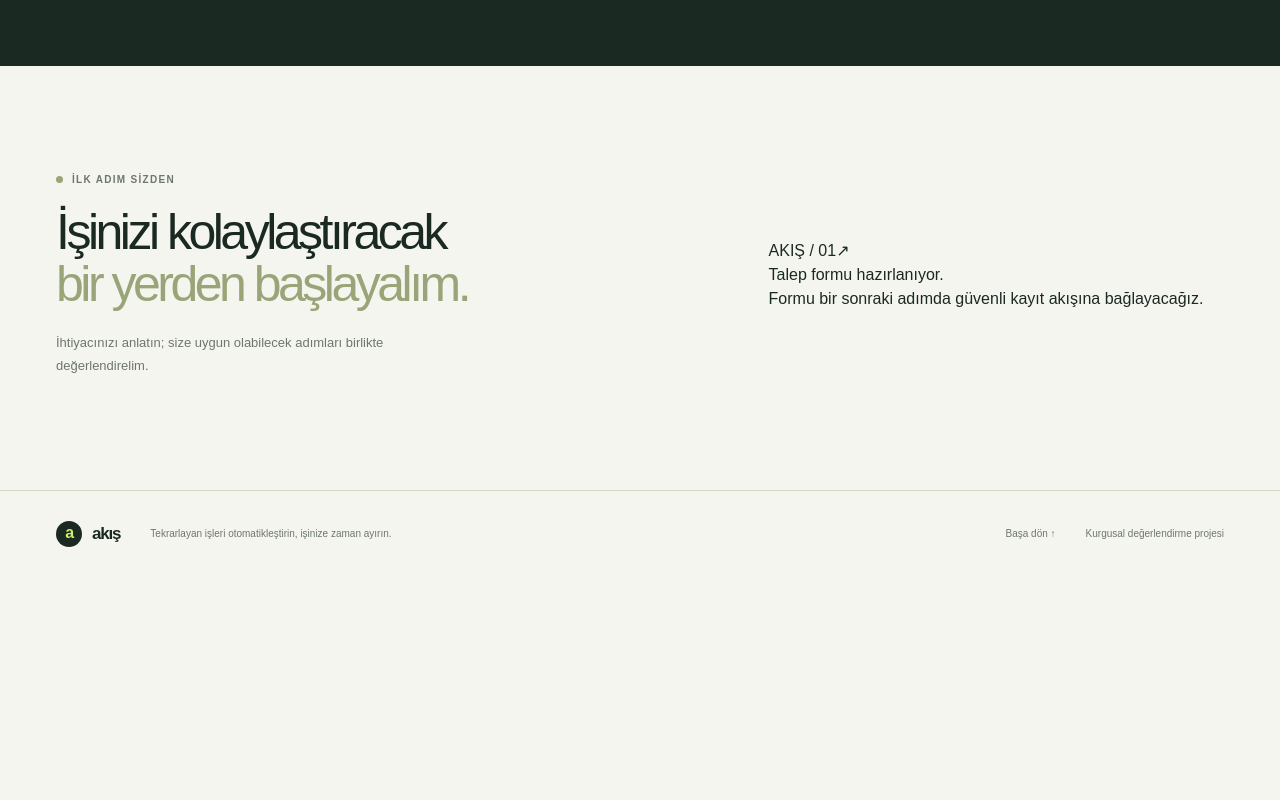
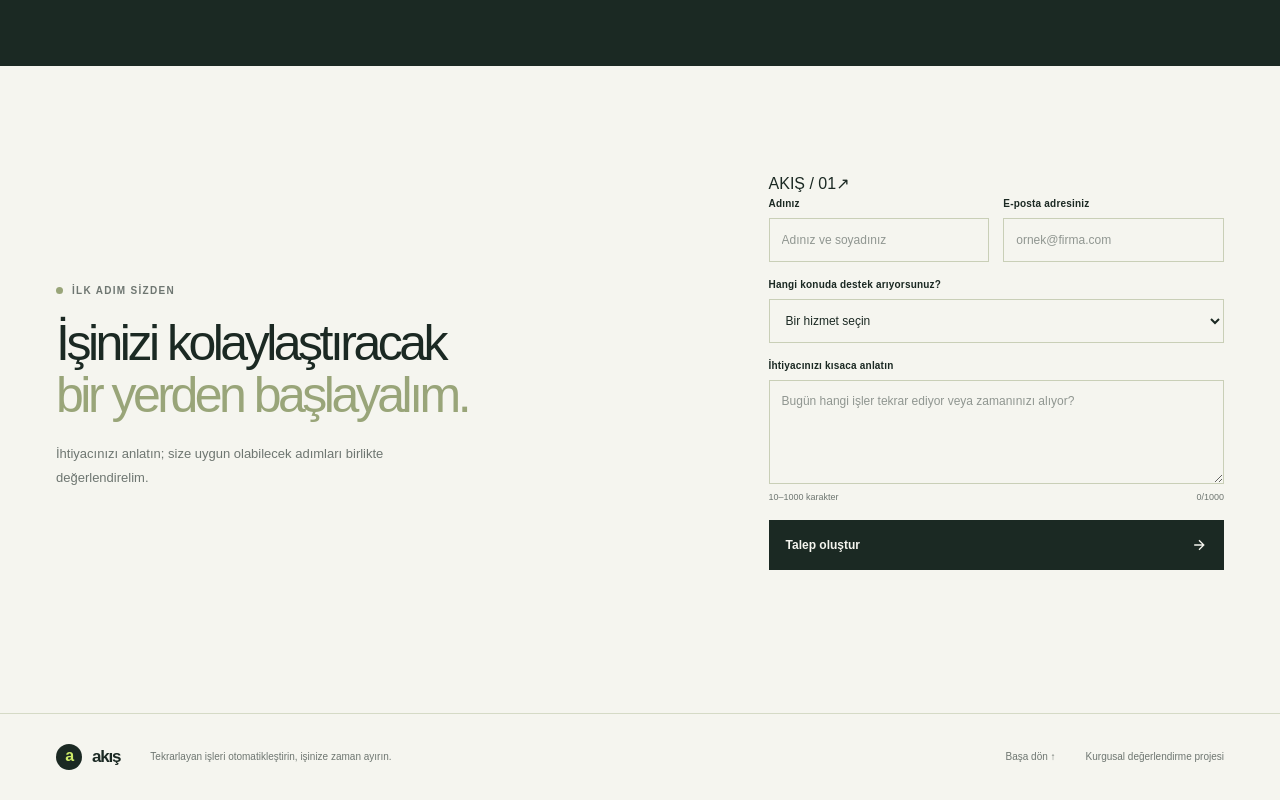
Before and after one commit to menesyilm/akis, a Next.js app: page / in a window 1280 px wide. Shown: the part 1830-2630 px from the top of the page. Before the commit the page ends 2407 px from the top, so only its background shows below. Built offline with nearby package versions, Linux system fonts and the light colour scheme.

Commit message:
fix: restore request form after animations

```diff
--- a/src/app/page.tsx
+++ b/src/app/page.tsx
@@ -3,6 +3,7 @@ import Reveal from "@/components/reveal";
 import HeroCards from "@/components/hero-cards";
 import ServiceGrid from "@/components/service-grid";
 import StepsList from "@/components/steps-list";
+import RequestForm from "@/components/request-form";
 
 const services = [
   {
@@ -150,8 +151,7 @@ export default function Home() {
           <div className="contact-panel">
             <span className="panel-index">AKIŞ / 01</span>
             <span className="panel-symbol" aria-hidden="true">↗</span>
-            <p>Talep formu hazırlanıyor.</p>
-            <span className="panel-caption">Formu bir sonraki adımda güvenli kayıt akışına bağlayacağız.</span>
+            <RequestForm />
           </div>
         </Reveal>
       </section>
```
